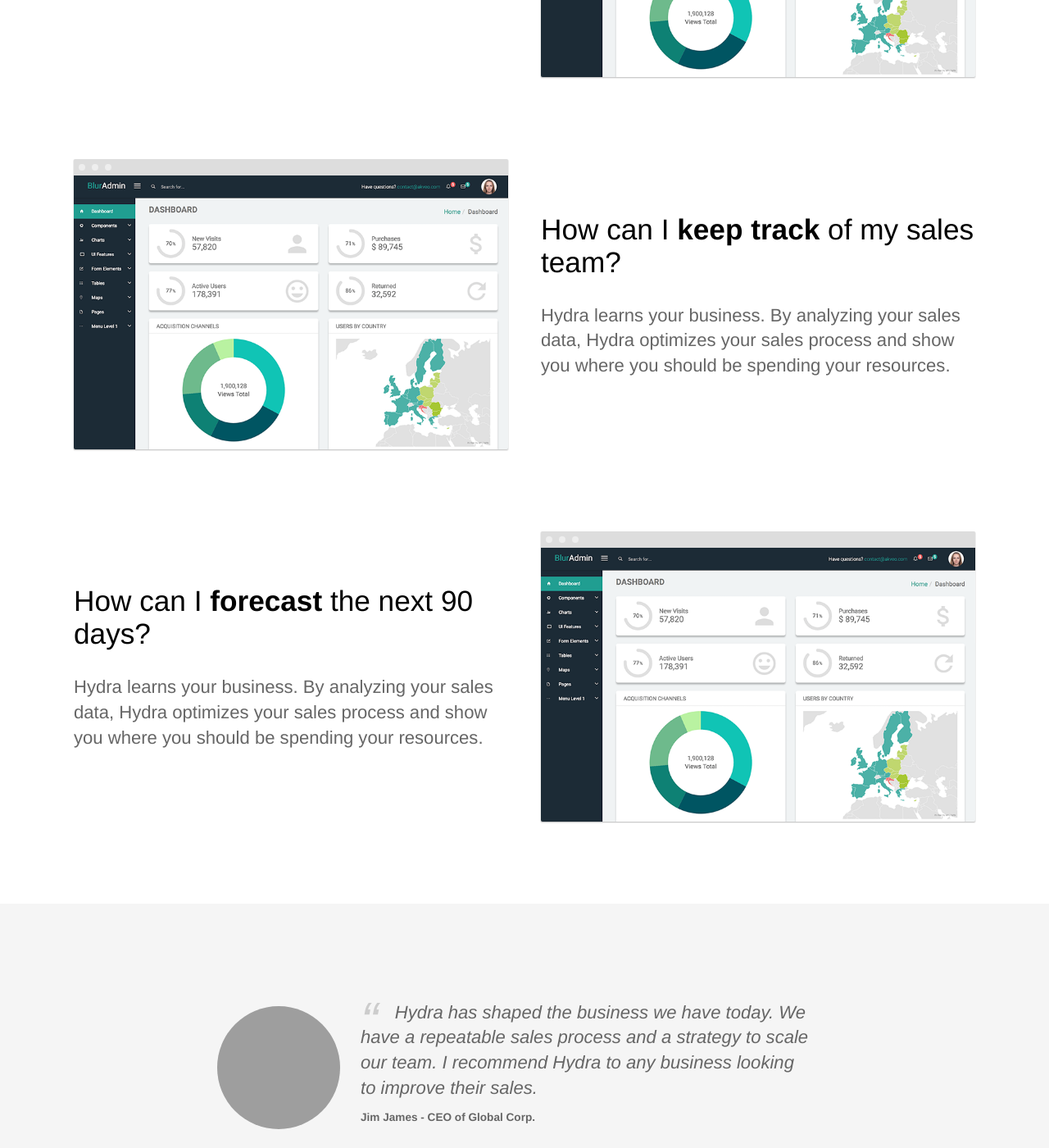
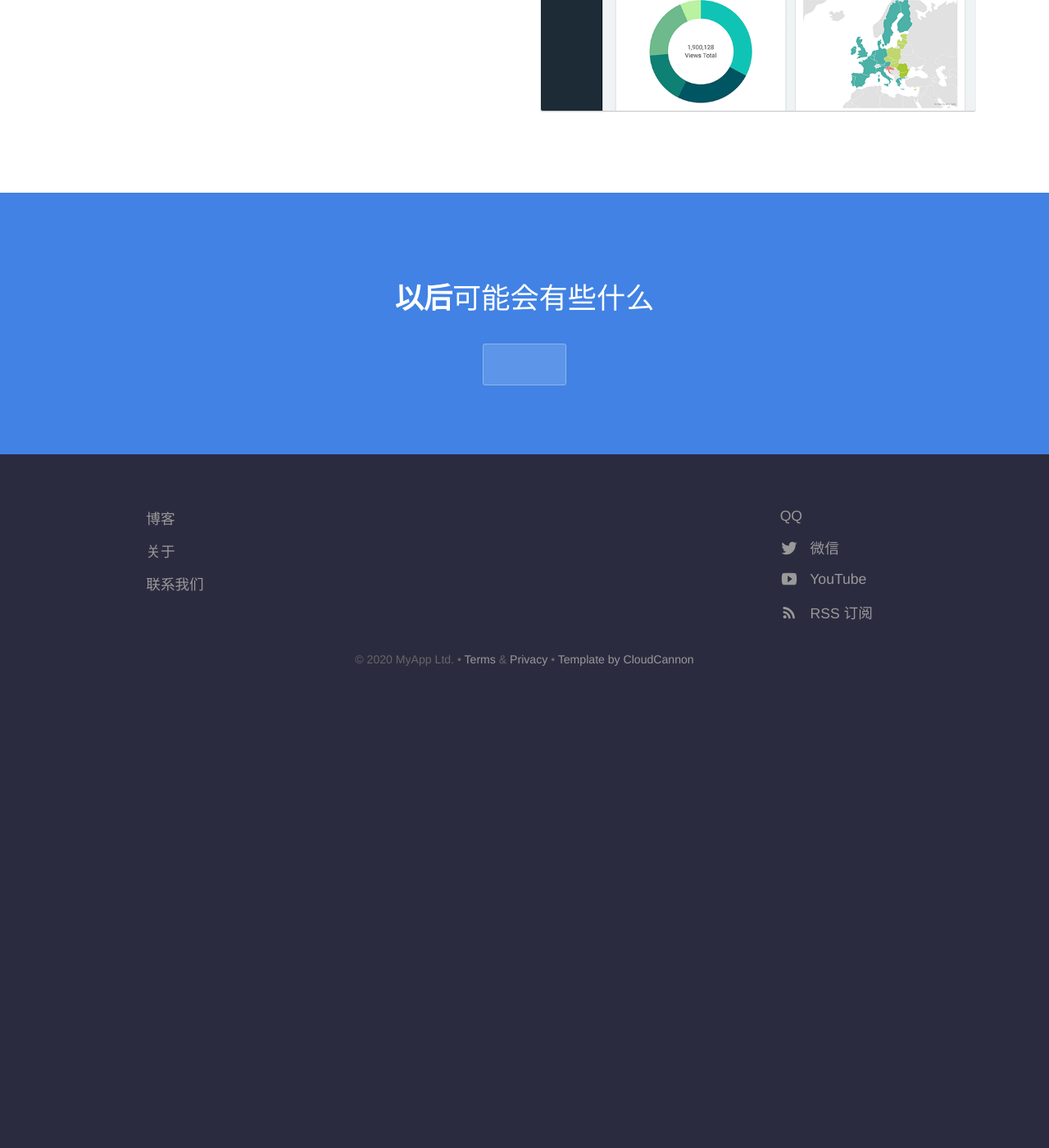
Before and after one commit to trust-web/fastapp, a Jekyll site: the page built from index.html, in a window 1280 px wide and 1400 px high, scrolled down 1274 px. Shown: the whole window at 82% size. Built offline with Jekyll 4.4.1, drawn with Linux system fonts in a browser that asks for light colours; after the commit the page ends 2139 px from its top, so only the background shows below that; some of the changed text lies outside the part shown; grey boxes are pictures that could not be loaded.

Commit message:
Update index.html

```diff
--- a/index.html
+++ b/index.html
@@ -1,12 +1,12 @@
 ---
 title: Vandisol 's site
-description: Vandiesol 的个人网站
+description: 快捷栏
 ---
 <section class="hero">
 	<div class="text-container">
-		<h1 class="editable">Vandiesol 的个人网站</strong></h1>
-		<p class="subtext editable"></p>
-		<div class="cta button alt"><a href="{{ site.baseurl }}/blog/">去博客看看</a></div>
+		<h1 class="editable">快捷栏</strong></h1>
+		<p class="subtext editable">Fast, simple.</p>
+		<div class="cta button alt"><a href="{{ site.baseurl }}/blog/">下载</a></div>
 		<div>
 			<img src="{{ site.baseurl }}/images/dashboard.png" alt="Screenshot" class="screenshot editable" />
 		</div>
@@ -17,7 +17,7 @@
 	<section>
 		<div class="container flex">
 			<div class="text editable">
-				<h2>How can we <strong>double</strong> our sales revenue?</h2>
+				<h2>快速<strong>double</strong>且简洁。</h2>
 				<p>emmmm</p>
 			</div>
 			<div class="image">
@@ -26,41 +26,6 @@
 		</div>
 	</section>
 
-	<section>
-		<div class="container flex">
-			<div class="text editable">
-				<h2>How can I <strong>keep track</strong> of my sales team?</h2>
-				<p>Hydra learns your business. By analyzing your sales data, Hydra optimizes your sales process and show you where you should be spending your resources.</p>
-			</div>
-			<div class="image">
-				<img src="{{ site.baseurl }}/images/dashboard.png" alt="Screenshot" class="screenshot editable" />
-			</div>
-		</div>
-	</section>
-
-	<section>
-		<div class="container flex">
-			<div class="text editable">
-				<h2>How can I <strong>forecast</strong> the next 90 days?</h2>
-				<p>Hydra learns your business. By analyzing your sales data, Hydra optimizes your sales process and show you where you should be spending your resources.</p>
-			</div>
-			<div class="image">
-				<img src="{{ site.baseurl }}/images/dashboard.png" alt="Screenshot" class="screenshot editable" />
-			</div>
-		</div>
-	</section>
-
-	<section class="testimonial">
-		<div class="container flex">
-			<div class="testimonial-block">
-				<div class="square-image"><img src="https://source.unsplash.com/6anudmpILw4/600x400" alt="Jim James" class="editable"></div>
-				<blockquote>
-					<p class="editable">Hydra has shaped the business we have today. We have a repeatable sales process and a strategy to scale our team. I recommend Hydra to any business looking to improve their sales.</p>
-					<p class="editable author">Jim James - CEO of Global Corp.</p>
-				</blockquote>
-			</div>
-		</div>
-	</section>
 
 	<section class="bottom-cta">
 		<h2 class="editable"><strong>以后</strong>可能会有些什么</h2>
```
